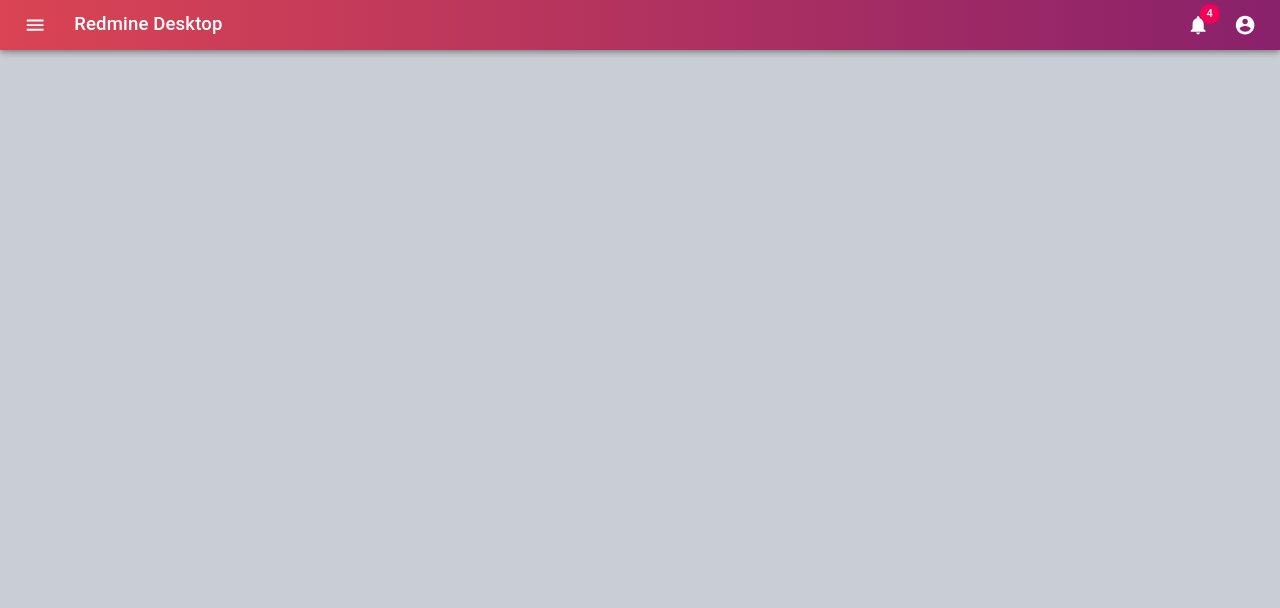
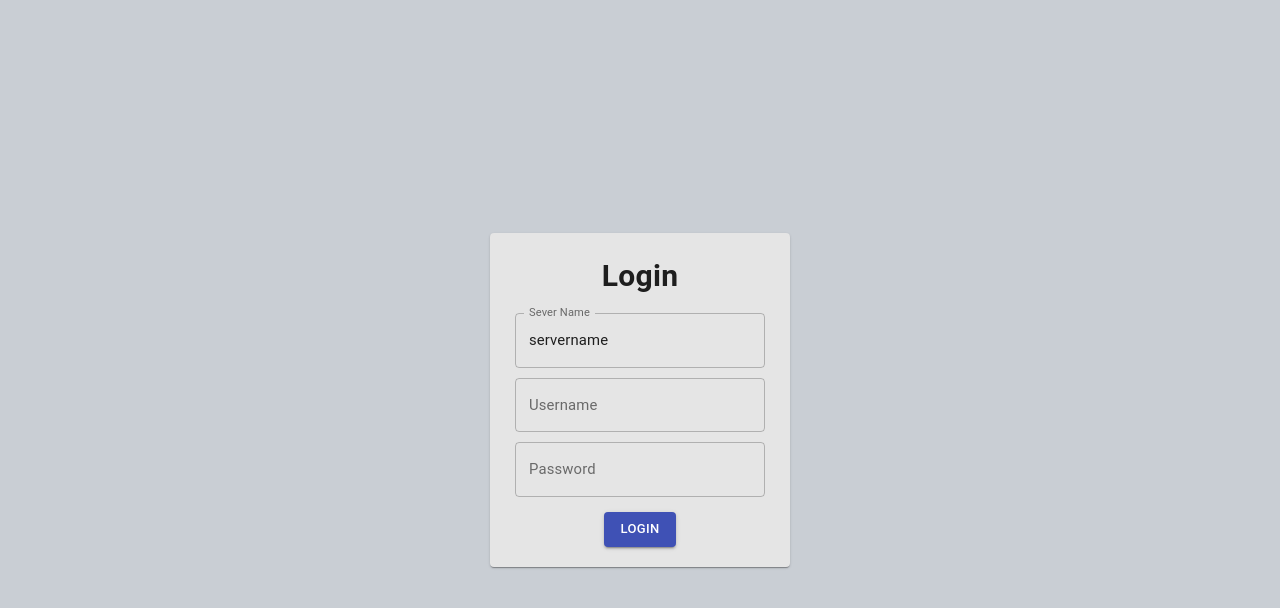
Before and after one commit to A-AR-R/Redmine-Desktop, a React (Create React App) app: page /#/ in a window 1280 px wide. Shown: the top 608 px of the page. Built offline with nearby package versions, Linux system fonts and the light colour scheme.

Commit message:
add login form

```diff
--- a/package.json
+++ b/package.json
@@ -14,11 +14,13 @@
     "@testing-library/jest-dom": "^4.2.4",
     "@testing-library/react": "^9.5.0",
     "@testing-library/user-event": "^7.2.1",
+    "axios": "^0.21.1",
     "clsx": "^1.1.1",
     "electron-is-dev": "^1.2.0",
     "electron-squirrel-startup": "^1.0.0",
     "react": "^16.13.1",
     "react-dom": "^16.13.1",
+    "react-hook-form": "^6.14.2",
     "react-router-dom": "^5.2.0",
     "react-scripts": "3.4.1",
     "react-trello": "^2.2.9"
--- a/src/App.css
+++ /dev/null
@@ -1,3 +0,0 @@
-.App {
-  text-align: center;
-}
--- a/src/App.js
+++ b/src/App.js
@@ -1,24 +1,34 @@
 import React from 'react';
-import './App.css';
 import Header from './components/header'
-import {Route, Switch} from "react-router-dom";
-
+import { Route, Switch } from "react-router-dom";
 import AgileBoard from './Pages/AgileBoard'
 import Gant from './Pages/Gant'
 import WorkHours from "./Pages/WorkHours";
+import Login from './Pages/login'
+
+export const mainContext = React.createContext();
 
 const App = () => {
+    const [mainState, setMainState] = React.useState({
+        isLoggedIn: false,
+        serverName: 'servername'
+    });
+
+    const Main = () => (
+        <Header>
+            <Switch>
+                <Route exact path="/Board" component={AgileBoard} />
+                <Route exact path="/Gant" component={Gant} />
+                <Route exact path="/WorkHours" component={WorkHours} />
+            </Switch>
+        </Header>
+    );
+
     return (
-        <div className="App">
-            <Header>
-                <Switch>
-                    <Route exact path="/Board" component={AgileBoard}/>
-                    <Route exact path="/Gant" component={Gant}/>
-                    <Route exact path="/WorkHours" component={WorkHours}/>
-                </Switch>
-            </Header>
-        </div>
-    );
+        <mainContext.Provider value={{ mainState, setMainState }}>
+            {mainState.isLoggedIn ? <Main /> : <Login />}
+        </mainContext.Provider>
+    )
 }
 
 export default App;
--- a/src/Pages/AgileBoard.js
+++ b/src/Pages/AgileBoard.js
@@ -2,6 +2,7 @@ import React from "react";
 import Board from 'react-trello'
 import "../css/AgileStyle.css";
 import { makeStyles } from "@material-ui/core/styles";
+import { headerHeight } from '../components/header'
 
 const data = {
     lanes: [
@@ -27,16 +28,15 @@ const AgileBoard = () => {
     const classes = useStyles();
     return (
         <div>
-            <Board className={classes.board}  draggable data={data} />
+            <Board className={classes.board} draggable data={data} />
         </div>
     )
 };
 
 const useStyles = makeStyles((theme) => ({
-	board: {
-		height : 'calc(100vh - 50px) !important'
-	}
+    board: {
+        height: `calc(100vh - ${headerHeight}px) !important`
+    }
 }));
 
-
 export default AgileBoard;
--- /dev/null
+++ b/src/Pages/login.js
@@ -0,0 +1,100 @@
+import React from "react";
+
+import Paper from '@material-ui/core/Paper';
+import clsx from 'clsx';
+import { makeStyles } from "@material-ui/core/styles";
+import { Typography } from "@material-ui/core";
+import TextField from '@material-ui/core/TextField';
+import Button from '@material-ui/core/Button';
+import { useForm } from 'react-hook-form';
+import { mainContext } from '../App';
+
+const Login = () => {
+	const classes = useStyles();
+	const { register, handleSubmit, errors } = useForm();
+	const { mainState, setMainState } = React.useContext(mainContext);
+
+	const OnSubmit = (data) => {
+		setMainState({
+			...mainState,
+			isLoggedIn: true
+		})
+	};
+	return (
+		<form className={classes.root} onSubmit={handleSubmit(OnSubmit)}>
+			<Paper className={clsx(classes.loginBox)}>
+				<Typography className={classes.title} >Login </Typography>
+				<TextField
+					id="outlined-basic"
+					name='serverName'
+					inputRef={register({ required: true })}
+					label="Sever Name"
+					defaultValue={mainState.serverName}
+				/>
+				<Typography color={"error"} className={classes.error}>
+					{errors.serverName && 'empty'}
+				</Typography>
+				<TextField
+					id="outlined-basic"
+					name='username'
+					inputRef={register({ required: true })}
+					label="Username"
+				/>
+				<Typography color={"error"} className={classes.error}>
+					{errors.username && 'empty'}
+				</Typography>
+				<TextField
+					id="outlined-password-input"
+					name='password'
+					inputRef={register({ required: true })}
+					label="Password"
+					type="password"
+					autoComplete="current-password"
+				/>
+				<Typography color={"error"} className={classes.error}>
+					{errors.password && 'empty'}
+				</Typography>
+				<Button
+					className={classes.submit}
+					type="submit">
+					Login
+				</Button>
+			</Paper>
+		</form>
+	)
+};
+
+const useStyles = makeStyles((theme) => ({
+	root: {
+		display: 'flex',
+		justifyContent: "center",
+		flexDirection: "column",
+		alignItems: 'center',
+		height: `100vh`,
+	},
+	loginBox: {
+		display: 'flex',
+		justifyContent: "center",
+		flexDirection: "column",
+		alignItems: 'center',
+		padding: '20px',
+		'& > div': {
+			margin: '5px',
+			width: '250px'
+		}
+	},
+	title: {
+		fontSize: '30px',
+		fontWeight: 'bold',
+		paddingBottom: '10px'
+	},
+	submit: {
+		marginTop: '10px'
+	},
+	error: {
+		fontSize:'15px'
+	}
+}));
+
+
+export default Login;
--- a/src/components/header.js
+++ b/src/components/header.js
@@ -75,7 +75,7 @@ const Header = (props) => {
 }
 
 const drawerWidth = 240;
-const headerHeight = 50;
+export const headerHeight = 50;
 
 const headerHeightPx = headerHeight + 'px';
 
--- a/src/index.css
+++ b/src/index.css
@@ -15,3 +15,6 @@ code {
   font-family: source-code-pro, Menlo, Monaco, Consolas, 'Courier New',
     monospace;
 }
+.App {
+  text-align: center;
+}
--- a/src/index.js
+++ b/src/index.js
@@ -7,12 +7,15 @@ import { MuiThemeProvider } from '@material-ui/core/styles';
 import { CssBaseline } from "@material-ui/core";
 import { HashRouter } from "react-router-dom";
 import { Theme } from './theme'
+
 const Main = () => (
   <MuiThemeProvider theme={Theme}>
     <CssBaseline />
     <HashRouter>
       <React.StrictMode>
-        <App />
+        <div className='App'>
+          <App />
+        </div>
       </React.StrictMode>
     </HashRouter>
   </MuiThemeProvider>
--- a/src/theme.js
+++ b/src/theme.js
@@ -20,6 +20,9 @@ export const Theme = createMuiTheme({
 		 },
 		 MuiChip:{
 			  color:'primary'
+		 },
+		 MuiButton:{
+			variant:"contained" ,color:"primary"
 		 }
 	},
 });
```
Also changed, not shown: 1 other file (tests, documents, lock files or other folders).
